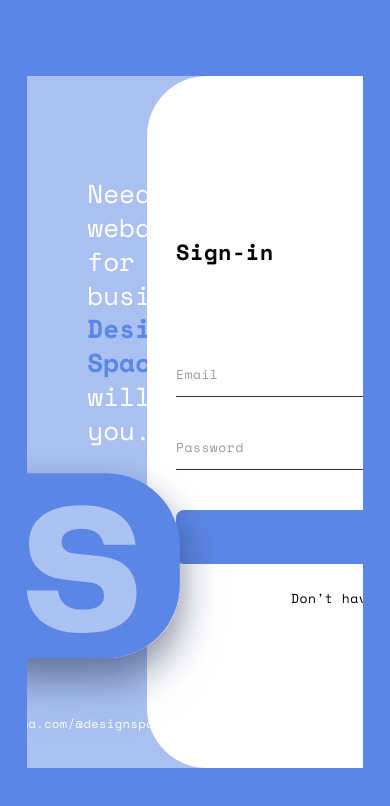
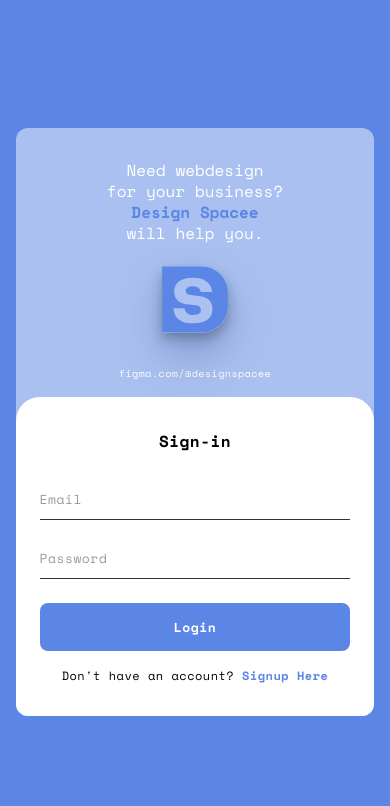
Before and after one commit to stefoine/APPDEV1, a React (Vite) app in the folder F_L04_ReactJsStylingFigmaConversion/: page / in a window 390 px wide. Shown: the top 806 px of the page. Built offline with nearby package versions, Linux system fonts and the light colour scheme.

Commit message:
Implement responsive layouts for Login and Sign Up screens

```diff
--- a/F_L04_ReactJsStylingFigmaConversion/src/components/Login/Login.module.css
+++ b/F_L04_ReactJsStylingFigmaConversion/src/components/Login/Login.module.css
@@ -123,3 +123,107 @@
 .signup a:hover {
     text-decoration: underline;
 }
+
+/* ---------- Tablet (768px – 1024px) ---------- */
+@media (max-width: 1024px) {
+    .login {
+        width: 92vw;
+        height: auto;
+        min-height: 560px;
+    }
+
+    .left {
+        width: 38%;
+        padding: var(--spacing-xl) var(--spacing-lg) var(--spacing-lg);
+    }
+
+    .tagline {
+        font-size: var(--font-xl);
+    }
+
+    .logo {
+        height: auto;
+        max-height: 180px;
+        margin: var(--spacing-md) 0;
+    }
+
+    .right {
+        padding: var(--spacing-xl) var(--spacing-lg);
+        border-radius: var(--radius-lg) 0 0 var(--radius-lg);
+    }
+
+    .form h2 {
+        margin-bottom: var(--spacing-xl);
+    }
+}
+
+/* ---------- Mobile (below 768px) ---------- */
+@media (max-width: 767px) {
+    .login {
+        flex-direction: column;
+        width: 92vw;
+        max-width: 480px;
+        height: auto;
+        min-height: auto;
+        margin: var(--spacing-lg) auto;
+        border-radius: var(--radius-md);
+        overflow: hidden;
+    }
+
+    .left {
+        width: 100%;
+        padding: var(--spacing-xl) var(--spacing-lg) var(--spacing-md);
+        text-align: center;
+        align-items: center;
+    }
+
+    .tagline {
+        align-self: center;
+        text-align: center;
+        font-size: var(--font-lg);
+    }
+
+    .logo {
+        height: auto;
+        max-height: 90px;
+        margin: var(--spacing-md) 0;
+    }
+
+    .link {
+        font-size: var(--font-xs);
+    }
+
+    .right {
+        width: 100%;
+        padding: var(--spacing-xl) var(--spacing-lg);
+        border-radius: var(--radius-lg) var(--radius-lg) 0 0;
+    }
+
+    .form {
+        width: 100%;
+        max-width: 100%;
+    }
+
+    .form h2 {
+        font-size: var(--font-lg);
+        margin-bottom: var(--spacing-lg);
+        text-align: center;
+    }
+
+    .form input {
+        padding: 12px 0 10px;
+        margin-bottom: var(--spacing-md);
+        font-size: var(--font-md);
+    }
+
+    .form button {
+        height: 48px;
+        font-size: var(--font-md);
+        margin-top: var(--spacing-sm);
+    }
+
+    .signup {
+        margin-top: var(--spacing-md);
+        font-size: var(--font-sm);
+    }
+}
--- a/F_L04_ReactJsStylingFigmaConversion/src/components/Register/Register.module.css
+++ b/F_L04_ReactJsStylingFigmaConversion/src/components/Register/Register.module.css
@@ -169,3 +169,136 @@
 .loginLink a:hover {
     text-decoration: underline;
 }
+
+/* ---------- Tablet (768px – 1024px) ---------- */
+@media (max-width: 1024px) {
+    .register {
+        width: 92vw;
+        height: auto;
+        min-height: 560px;
+    }
+
+    .left {
+        width: 38%;
+        padding: var(--spacing-xl) var(--spacing-lg) var(--spacing-lg);
+    }
+
+    .tagline {
+        font-size: var(--font-xl);
+    }
+
+    .logo {
+        height: auto;
+        max-height: 180px;
+        margin: var(--spacing-md) 0;
+    }
+
+    .right {
+        padding: var(--spacing-xl) var(--spacing-lg);
+        border-radius: var(--radius-lg) 0 0 var(--radius-lg);
+    }
+
+    .form {
+        max-width: 90%;
+    }
+
+    .form h2 {
+        margin-bottom: var(--spacing-md);
+    }
+
+    .socialButtons {
+        gap: var(--spacing-sm);
+    }
+
+    .socialButton {
+        padding: 10px 6px;
+        font-size: var(--font-xs);
+    }
+}
+
+/* ---------- Mobile (below 768px) ---------- */
+@media (max-width: 767px) {
+    .register {
+        flex-direction: column;
+        width: 92vw;
+        max-width: 480px;
+        height: auto;
+        min-height: auto;
+        margin: var(--spacing-lg) auto;
+        border-radius: var(--radius-md);
+        overflow: hidden;
+    }
+
+    .left {
+        width: 100%;
+        padding: var(--spacing-xl) var(--spacing-lg) var(--spacing-md);
+        text-align: center;
+        align-items: center;
+    }
+
+    .tagline {
+        align-self: center;
+        text-align: center;
+        font-size: var(--font-lg);
+    }
+
+    .logo {
+        height: auto;
+        max-height: 90px;
+        margin: var(--spacing-md) 0;
+    }
+
+    .link {
+        font-size: var(--font-xs);
+    }
+
+    .right {
+        width: 100%;
+        padding: var(--spacing-xl) var(--spacing-lg);
+        border-radius: var(--radius-lg) var(--radius-lg) 0 0;
+    }
+
+    .form {
+        width: 100%;
+        max-width: 100%;
+    }
+
+    .form h2 {
+        font-size: var(--font-lg);
+        margin-bottom: var(--spacing-md);
+        text-align: center;
+    }
+
+    .socialButtons {
+        flex-direction: column;
+        gap: var(--spacing-sm);
+    }
+
+    .socialButton {
+        width: 100%;
+        padding: 12px 10px;
+        font-size: var(--font-xs);
+        text-align: center;
+    }
+
+    .divider {
+        margin: var(--spacing-md) 0;
+    }
+
+    .form input {
+        padding: 10px 0 8px;
+        margin-bottom: var(--spacing-sm);
+        font-size: var(--font-md);
+    }
+
+    .createButton {
+        height: 48px;
+        font-size: var(--font-md);
+        margin-top: var(--spacing-sm);
+    }
+
+    .loginLink {
+        margin-top: var(--spacing-md);
+        font-size: var(--font-sm);
+    }
+}
```
